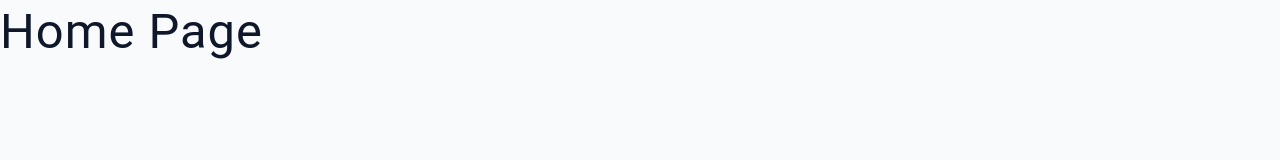
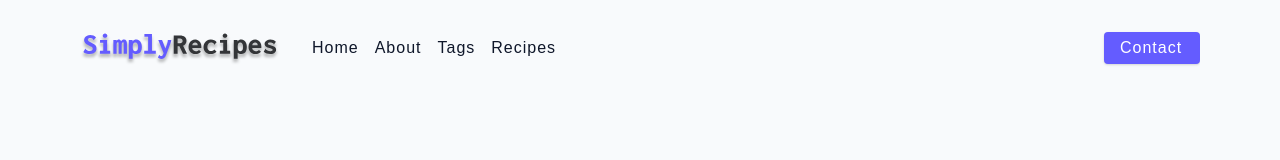
Before and after one commit to codersagor/simple-recipes, a plain HTML site: page index.html in a window 1280 px wide. Drawn offline with Linux system fonts and the light colour scheme.

Commit message:
navbar created done

```diff
--- a/css/main.css
+++ b/css/main.css
@@ -5,7 +5,7 @@
 }
 /* fonts */
 
-@import url('https://fonts.googleapis.com/css2?family=Roboto:wght@400;500;600&family=Montserrat&display=swap');
+@import url("https://fonts.googleapis.com/css2?family=Roboto:wght@400;500;600&family=Montserrat&display=swap");
 html {
   font-size: 100%;
 } /*16px*/
@@ -42,8 +42,8 @@ html {
   --green-dark: #0f5132;
 
   /* fonts  */
-  --headingFont: 'Roboto', sans-serif;
-  --bodyFont: 'Nunito', sans-serif;
+  --headingFont: "Roboto", sans-serif;
+  --bodyFont: "Nunito", sans-serif;
   --smallText: 0.7em;
   /* rest of the vars */
   --backgroundColor: var(--grey-50);
@@ -259,3 +259,101 @@ ul {
 Navbar
 ===============
 */
+
+.navbar {
+  display: flex;
+  justify-content: center;
+  align-items: center;
+  /* background: blue; */
+}
+.nav-center {
+  width: 90vw;
+  max-width: var(--max-width);
+  /* background-color: red; */
+}
+.nav-header {
+  height: 6rem;
+  display: flex;
+  justify-content: space-between;
+  align-items: center;
+}
+.nav-header img {
+  width: 200px;
+}
+.nav-logo {
+  display: flex;
+  align-items: center;
+}
+.nav-btn {
+  padding: 0.15rem 0.75rem;
+}
+.nav-btn i {
+  font-size: 1.25rem;
+}
+.nav-links {
+  display: flex;
+  flex-direction: column;
+  /* hover effect */
+  height: 0px;
+  overflow: hidden;
+  transition: var(--transition);
+}
+.show-links {
+  height: 298px;
+}
+.nav-link {
+  display: block;
+  text-align: center;
+  text-transform: capitalize;
+  color: var(--gray-900);
+  letter-spacing: var(--letterSpacing);
+  padding: 1rem 0;
+  border-top: 1px solid var(--grey-500);
+  transition: var(--transtion);
+}
+.nav-link:hover {
+  background-color: var(--primary-500);
+}
+.contact-link {
+  border-top: 1px solid var(--grey-500);
+}
+.contact-link a {
+  padding: 0.15rem 1rem;
+  display: block;
+  width: 6rem;
+  margin: 10px auto;
+}
+@media screen and (min-width: 992px) {
+  .nav-btn {
+    display: none;
+  }
+  .navbar {
+    height: 6rem;
+  }
+  .nav-center {
+    display: flex;
+    align-items: center;
+  }
+  .nav-header {
+    height: auto;
+    margin-right: 2rem;
+  }
+  .nav-links {
+    height: auto;
+    flex-direction: row;
+    align-items: center;
+    width: 100%;
+  }
+  .nav-link {
+    padding: 0;
+    border-top: none;
+    margin-right: 1rem;
+    font-size: 1rem;
+  }
+  .contact-link {
+    margin-left: auto;
+  }
+  .contact-link {
+    border: none;
+  }
+}
--- a/index.html
+++ b/index.html
@@ -18,6 +18,32 @@
     <link rel="stylesheet" href="./css/main.css" />
   </head>
   <body>
-    <h1>Home Page</h1>
+    <!-- Nav -->
+    <nav class="navbar">
+      <div class="nav-center">
+        <!-- Header area start -->
+        <div class="nav-header">
+          <a href="./index.html" class="nav-logo">
+            <img src="./assets/logo.svg" alt="" />
+          </a>
+          <button type="button" class="btn nav-btn">
+            <i class="fas fa-align-justify"></i>
+          </button>
+        </div>
+        <!-- nav links  -->
+        <div class="nav-links">
+          <a href="./index.html" class="nav-link">Home</a>
+          <a href="./about.html" class="nav-link">About</a>
+          <a href="./tags.html" class="nav-link">Tags</a>
+          <a href="./recipes.html" class="nav-link">Recipes</a>
+          <div class="contact-link">
+            <a href="./contact.html" class="btn">Contact</a>
+          </div>
+        </div>
+        <!-- Header area End -->
+      </div>
+    </nav>
+    <!-- End of Nav -->
+  <script src="./js/app.js"></script>
   </body>
 </html>
```
